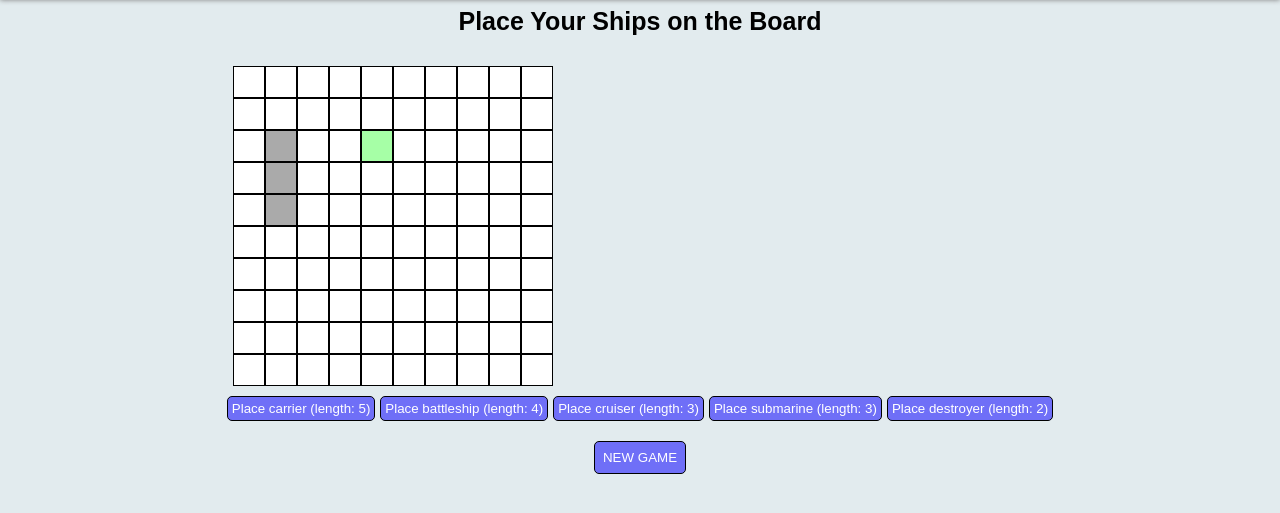
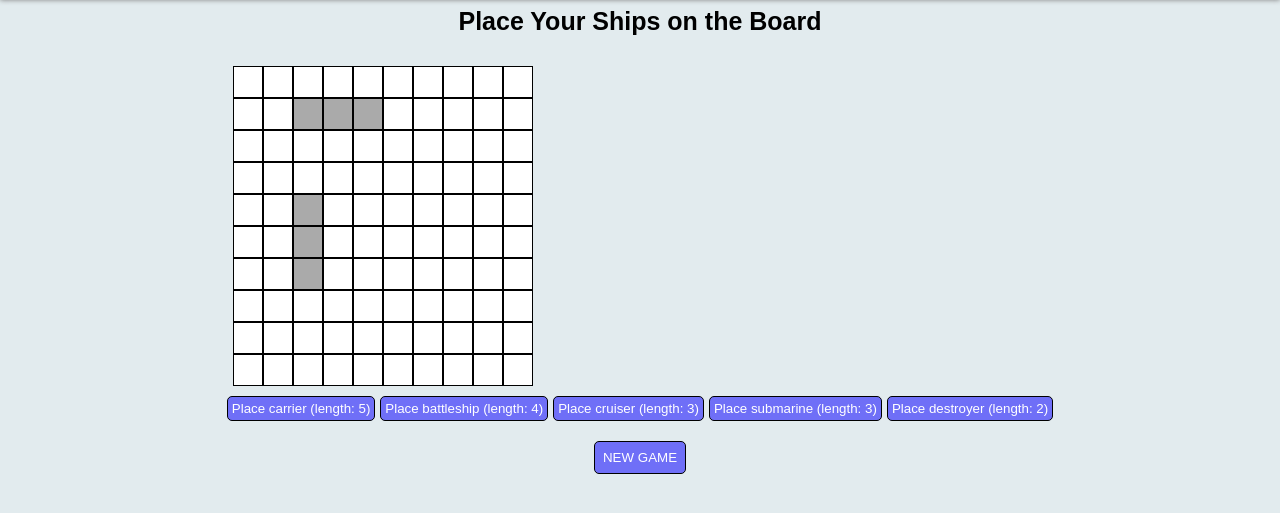
Before and after one commit to waitegeoff2/battleship, a website built with webpack: page src/template.html in a window 1280 px wide. Shown: the part 107-620 px from the top of the page. Built offline with nearby package versions, Linux system fonts and the light colour scheme.

Commit message:
Fix displayboard fn to show board properly

```diff
--- a/src/gameboard.js
+++ b/src/gameboard.js
@@ -36,6 +36,7 @@ class Gameboard {
         if(newShip.direction == "hor") {
             if((column + newShip.length) > 10) {
                 alert("Off the game board.");
+                return;
             } else if((row + newShip.length) <= 10) {
                 //update board
                 let add = 0;
@@ -43,6 +44,7 @@ class Gameboard {
                     //add the SHIP OBJECT in here
                     if(this.board[row][column + add] != null) {
                         alert("Already a ship there.")
+                        return;
                     } else {
                         this.board[row][column + add] = newShip;
                     }
@@ -52,11 +54,13 @@ class Gameboard {
         } else if(newShip.direction == "ver") {
             if((row + newShip.length) > 10) {
                 alert("Off the game board.");
+                return;
             } if((row + newShip.length) <= 10) {
                 let add = 0;
                 for(let i = 0; i < newShip.length; i++) {
                     if (this.board[row + add][column] != null) {
                         alert("Already a ship there.");
+                        return;
                     } else {
                         this.board[row + add][column] = newShip;
                     }
@@ -75,6 +79,11 @@ class Gameboard {
     }
 
     receiveAttack(row, column) {
+        if((row > 9) || (column > 9)) {
+            alert ("This is off the game board")
+            return;
+        }
+
         if(this.board[row][column] != null) {
             //get ship
             let hitShip = this.getShip(row, column);
--- a/src/index.js
+++ b/src/index.js
@@ -15,8 +15,9 @@ playerComp.human = false
 setUpPage();
 
 playerOne.gameboard.addShip(1, 2, 3, "hor");
+playerOne.gameboard.addShip(4, 2, 3, "ver");
 
-playerOne.gameboard.receiveAttack(4,2);
+
 
 displayHumanBoard(playerOne);
 
--- a/src/styles.css
+++ b/src/styles.css
@@ -52,7 +52,13 @@ body {
   height: 300px;
   width: 300px;
   display: flex;
+  flex-direction: column;
 
+}
+
+.game-row {
+  display: flex;
+  width: 300px;
 }
 
 /* GRID SPACES */
```
